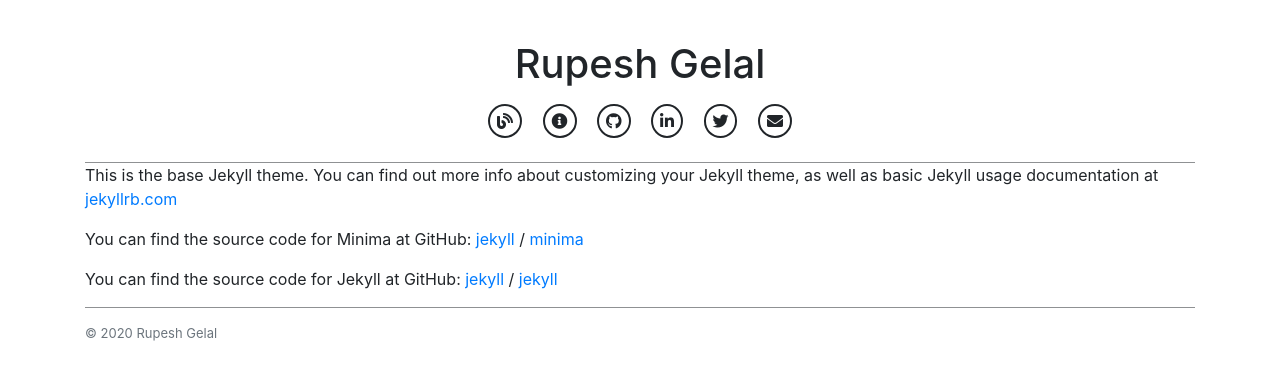
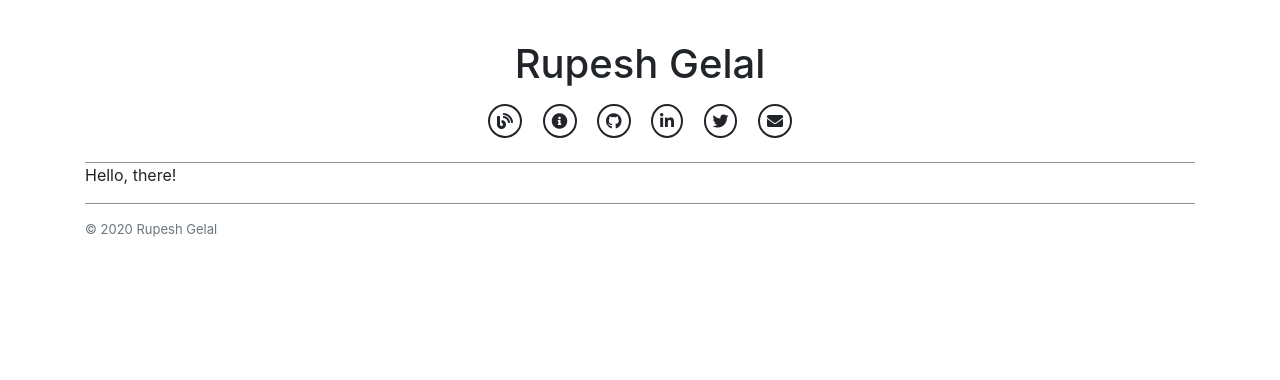
Before and after one commit to rgrupesh/WEBSITE, a Jekyll site: the page built from about.markdown, in a window 1280 px wide. Shown: the top 380 px of the page. Built offline with Jekyll 4.4.1, drawn with Linux system fonts in a browser that asks for light colours; nearby versions of some CDN libraries.

Commit message:
about update

```diff
--- a/about.html
+++ b/about.html
@@ -1,4 +1,3 @@
 ---
 layout: default
 ---
-Hey
--- a/about.markdown
+++ b/about.markdown
@@ -4,15 +4,4 @@ title: About
 permalink: /about/
 ---
 
-This is the base Jekyll theme. You can find out more info about customizing your Jekyll theme, as well as basic Jekyll usage documentation at [jekyllrb.com](https://jekyllrb.com/)
-
-You can find the source code for Minima at GitHub:
-[jekyll][jekyll-organization] /
-[minima](https://github.com/jekyll/minima)
-
-You can find the source code for Jekyll at GitHub:
-[jekyll][jekyll-organization] /
-[jekyll](https://github.com/jekyll/jekyll)
-
-
-[jekyll-organization]: https://github.com/jekyll
+Hello, there!
```
